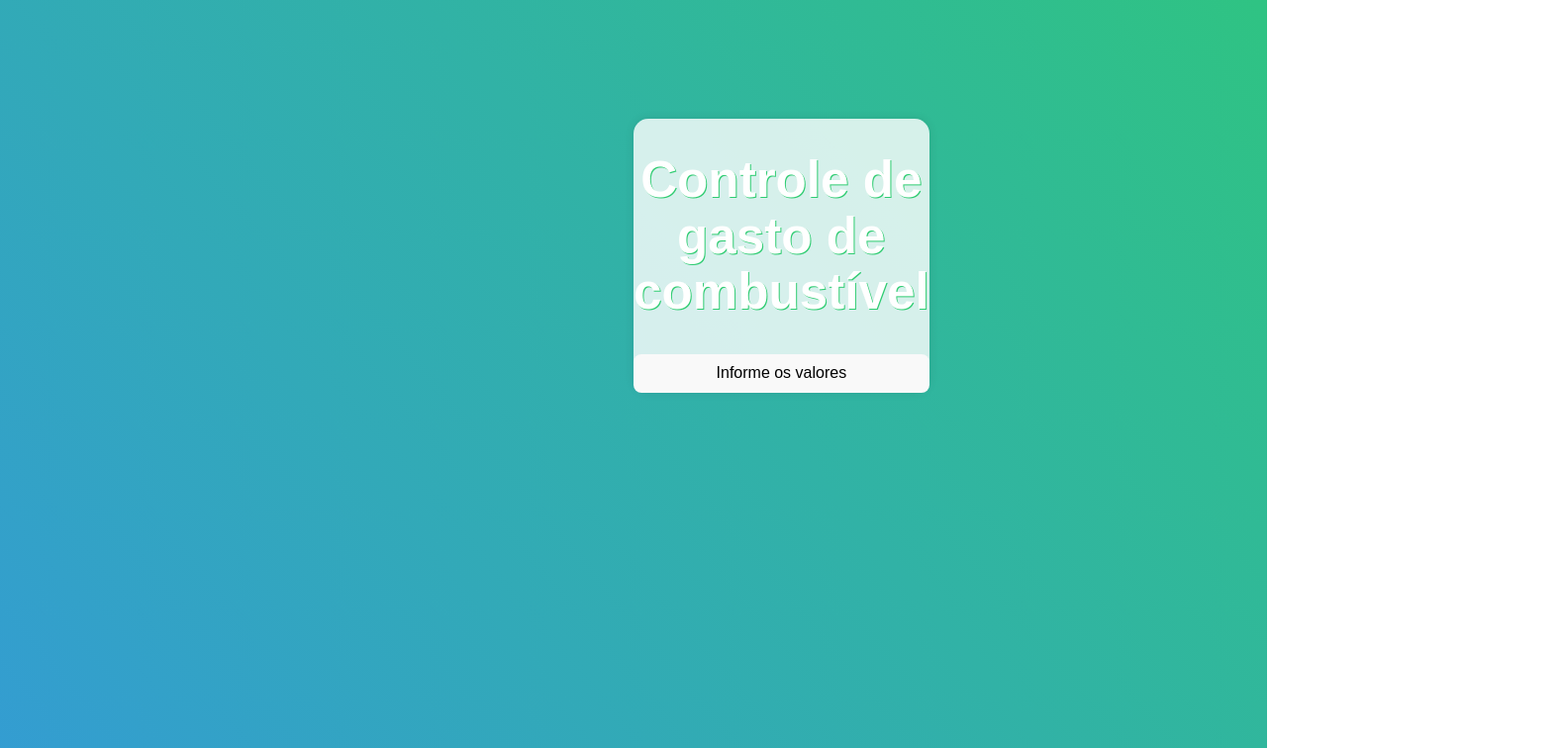
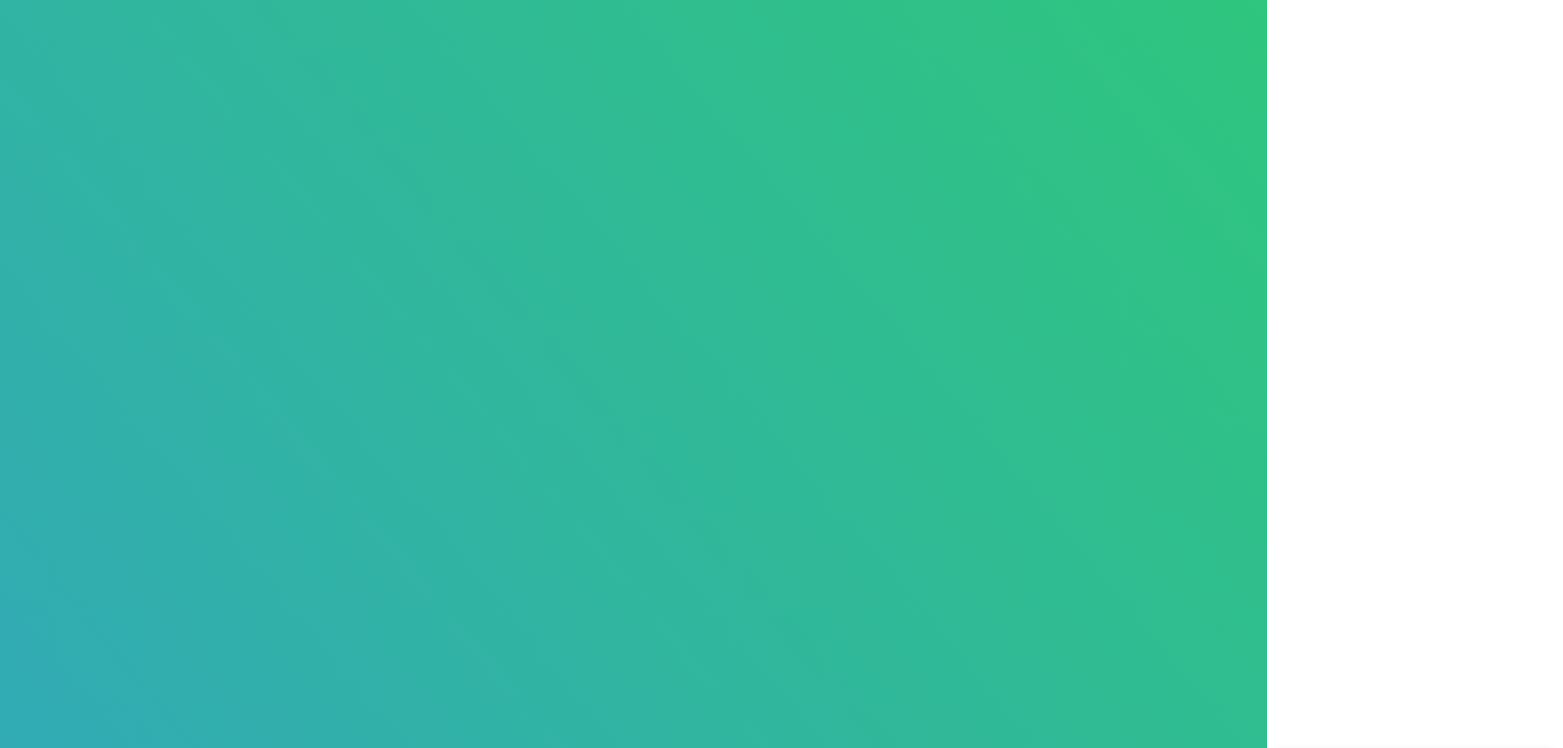
Before and after one commit to MarceloMederi/consumoCombustivelReact, a React (Vite) app in the folder concom/: page / in a window 1280 px wide. Shown: the part 520-1276 px from the top of the page at 99% size, 1579 px wide, since content can reach past the window. Built offline with nearby package versions, Linux system fonts and the light colour scheme.

Commit message:
Update App.css
Alterado a largura da div

```diff
--- a/concom/src/App.css
+++ b/concom/src/App.css
@@ -17,7 +17,7 @@ main {
 
 div {
   width: 100%; /* ou qualquer largura desejada */
-  margin: 50%; /* centraliza horizontalmente */
+  margin: 100%; /* centraliza horizontalmente */
   max-width: 600px; /* mantém o máximo de largura para evitar esticar demais em telas grandes */
   background-color: rgba(255, 255, 255, 0.8);
   border-radius: 15px;
```
